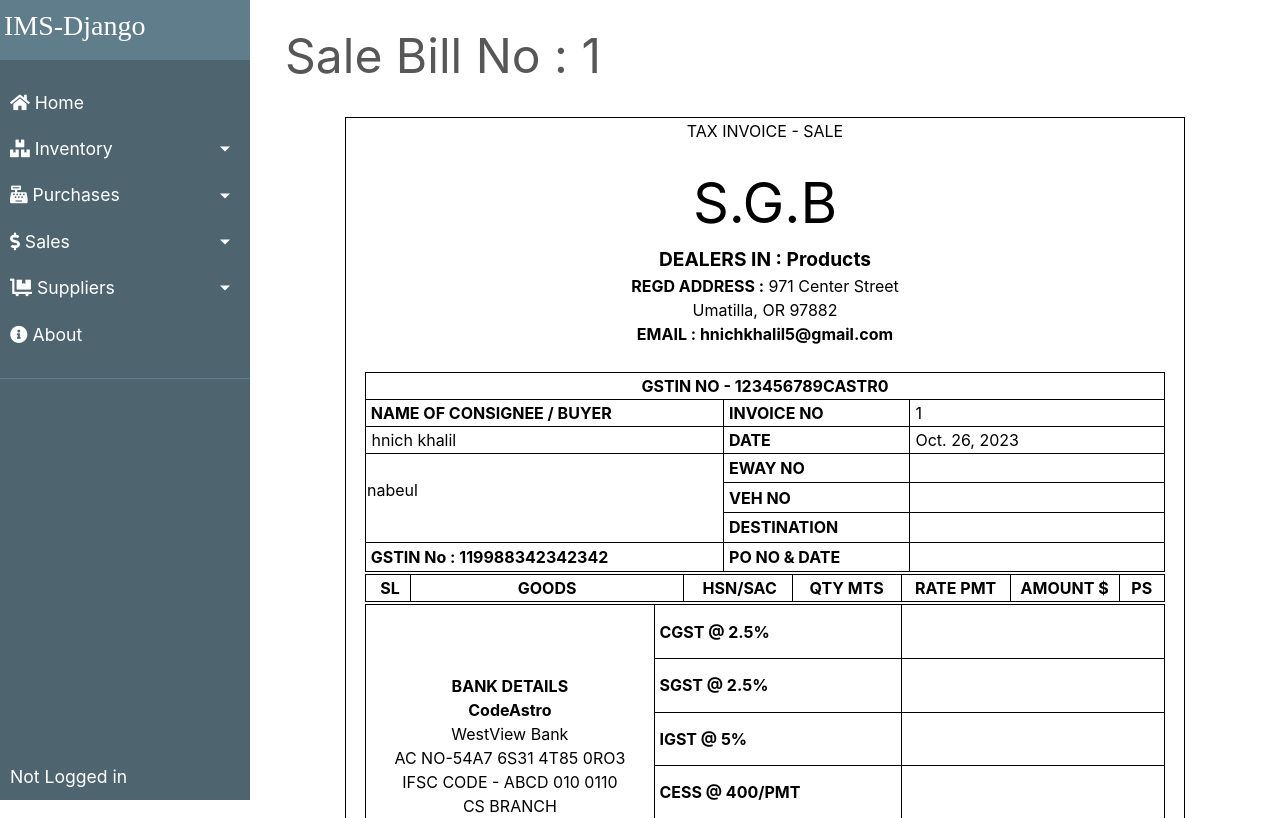
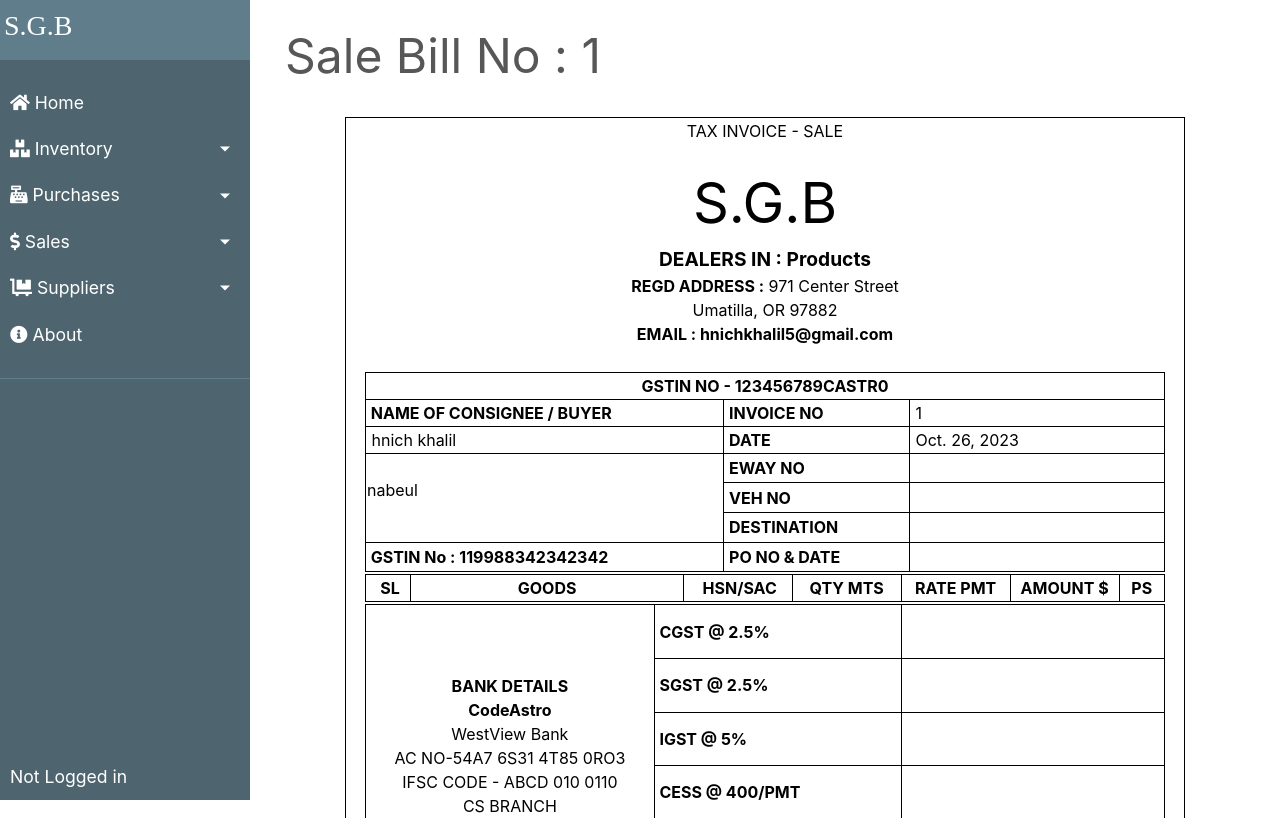
Before and after one commit to KHALILHR/StockWood, a Django app: page /transactions/sales/1 in a window 1280 px wide. Shown: the top 818 px of the page. Run offline with Django 3.2, Linux system fonts and the light colour scheme; data comes from the database, SQL or seed files in the repository; some libraries are stand-ins or nearby versions; some web fonts are replaced.

Commit message:
four commit

```diff
--- a/transactions/templates/bill/bill_base.html
+++ b/transactions/templates/bill/bill_base.html
@@ -31,7 +31,7 @@
         <nav id="sidebar">
 
             <div class="sidebar-header">
-                <a class="navbar-brand titlefont mr-4" href="{% url 'home' %}"><h3>IMS-Django</h3></a>
+                <a class="navbar-brand titlefont mr-4" href="{% url 'home' %}"><h3>S.G.B</h3></a>
             </div>
 
             <ul class="list-unstyled sidebar-components">
```
